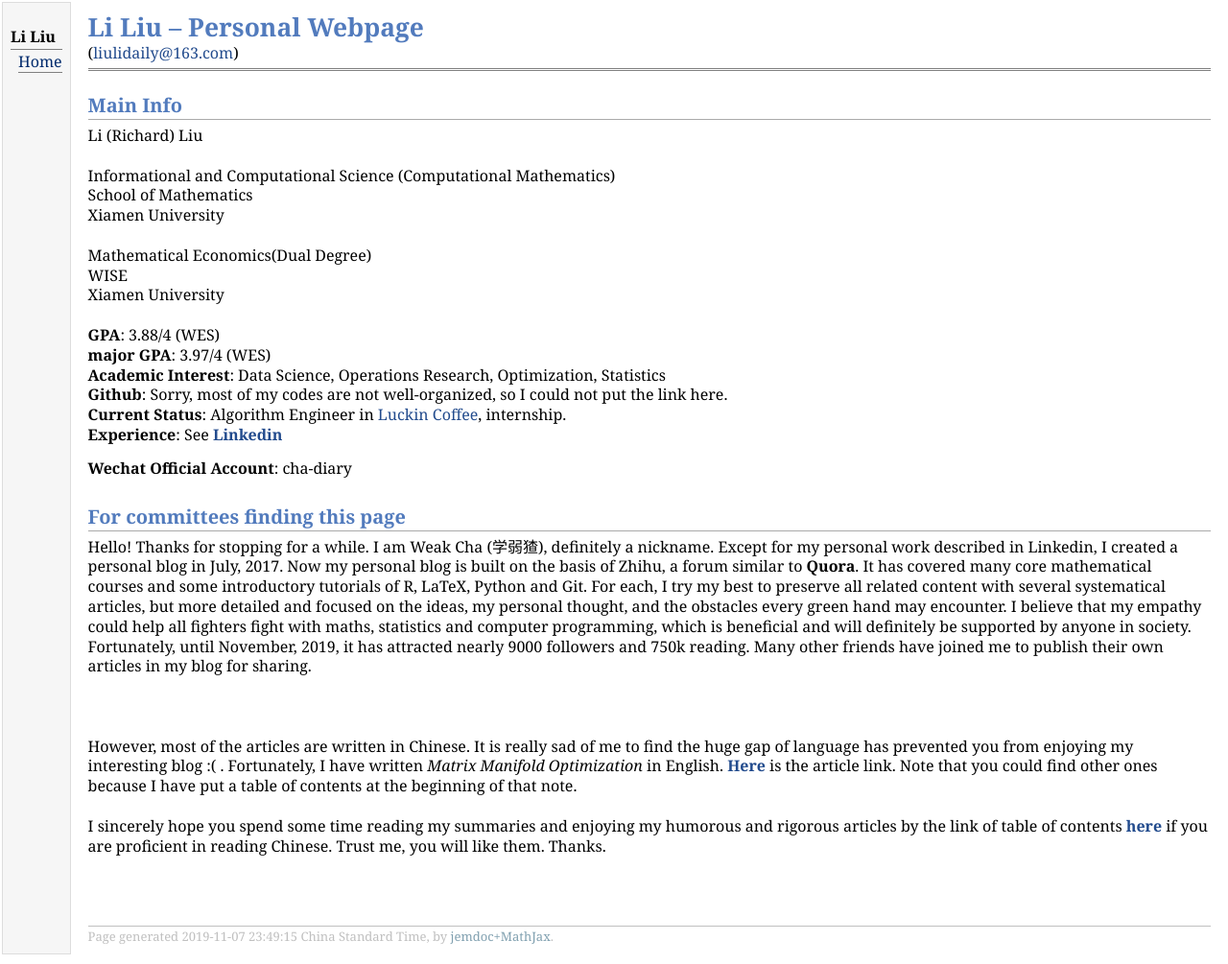
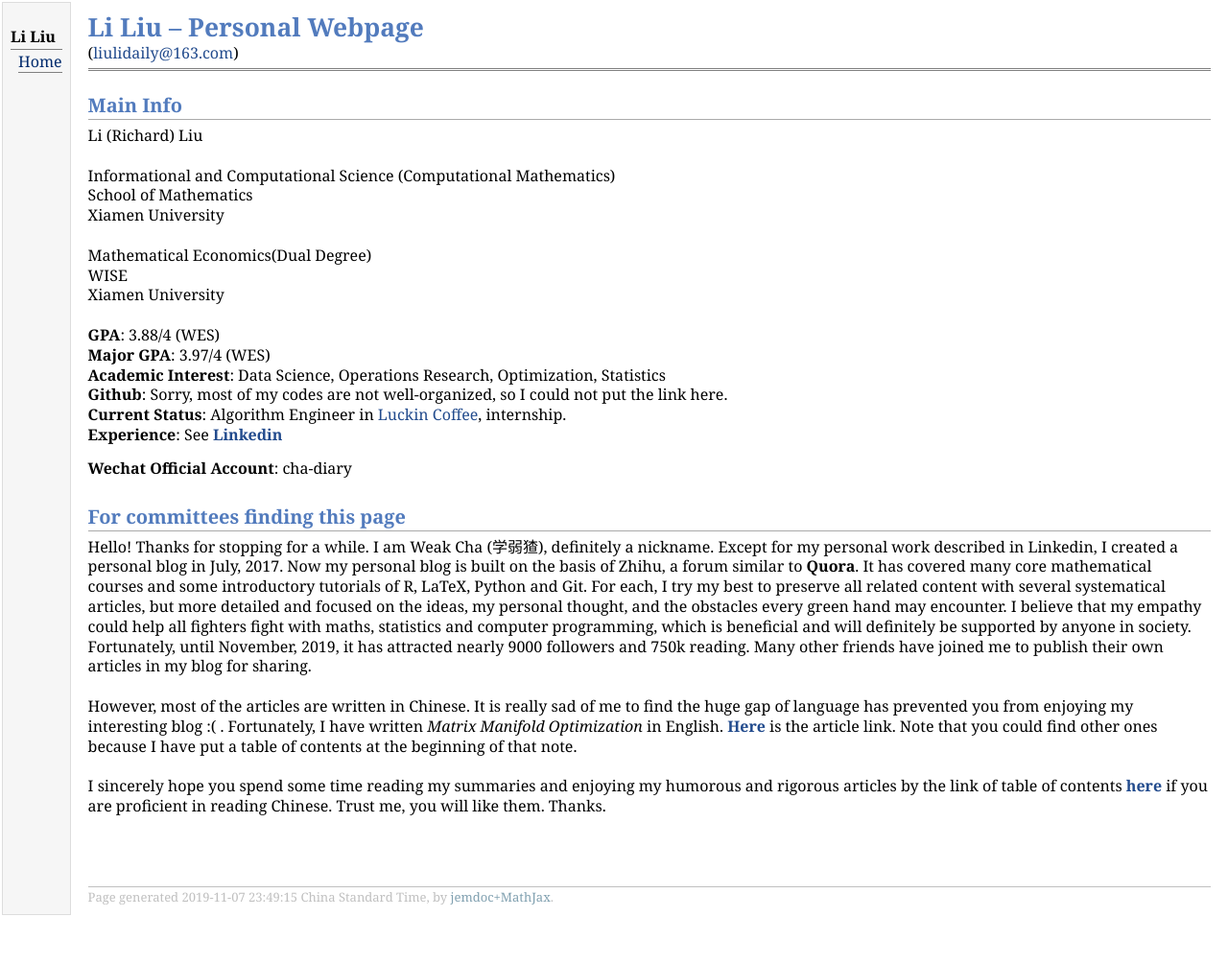
Before and after one commit to WeakCha/Personal_Weak_Cha, a plain HTML site: page index.html in a window 1280 px wide. Shown: the whole page at 96% size. After the commit the page ends 964 px from the top, so only its background shows below. Drawn offline with Linux system fonts and the light colour scheme.

Commit message:
Update index.html

```diff
--- a/index.html
+++ b/index.html
@@ -44,7 +44,7 @@ WISE <br />
 
 Xiamen University <br /> <br />
   <b>GPA</b>: 3.88/4 (WES) <br/>
-  <b>major GPA</b>: 3.97/4 (WES) <br/>
+  <b>Major GPA</b>: 3.97/4 (WES) <br/>
   <b>Academic Interest</b>: Data Science, Operations Research, Optimization, Statistics <br/>
   <b>Github</b>: Sorry, most of my codes are not well-organized, so I could not put the link here. <br/>
   <b>Current Status</b>: Algorithm Engineer in <a href="http://investor.luckincoffee.com/" target=&ldquo;blank&rdquo;>Luckin Coffee</a>, internship.  <br/>
@@ -67,7 +67,7 @@ and the obstacles every green hand may encounter. I believe that my empathy coul
 
 help all fighters fight with maths, statistics and computer programming, which is beneficial and will definitely be supported
 
-by anyone in society. Fortunately, until November, 2019, it has attracted nearly 9000 followers and 750k reading. Many other friends have joined me to publish their own articles in my blog for sharing. <br /><br />
+by anyone in society. Fortunately, until November, 2019, it has attracted nearly 9000 followers and 750k reading. Many other friends have joined me to publish their own articles in my blog for sharing.
  <br/> <br/>
 
 However, most of the articles are written in Chinese. It is really sad of me to find the huge gap of language
```
